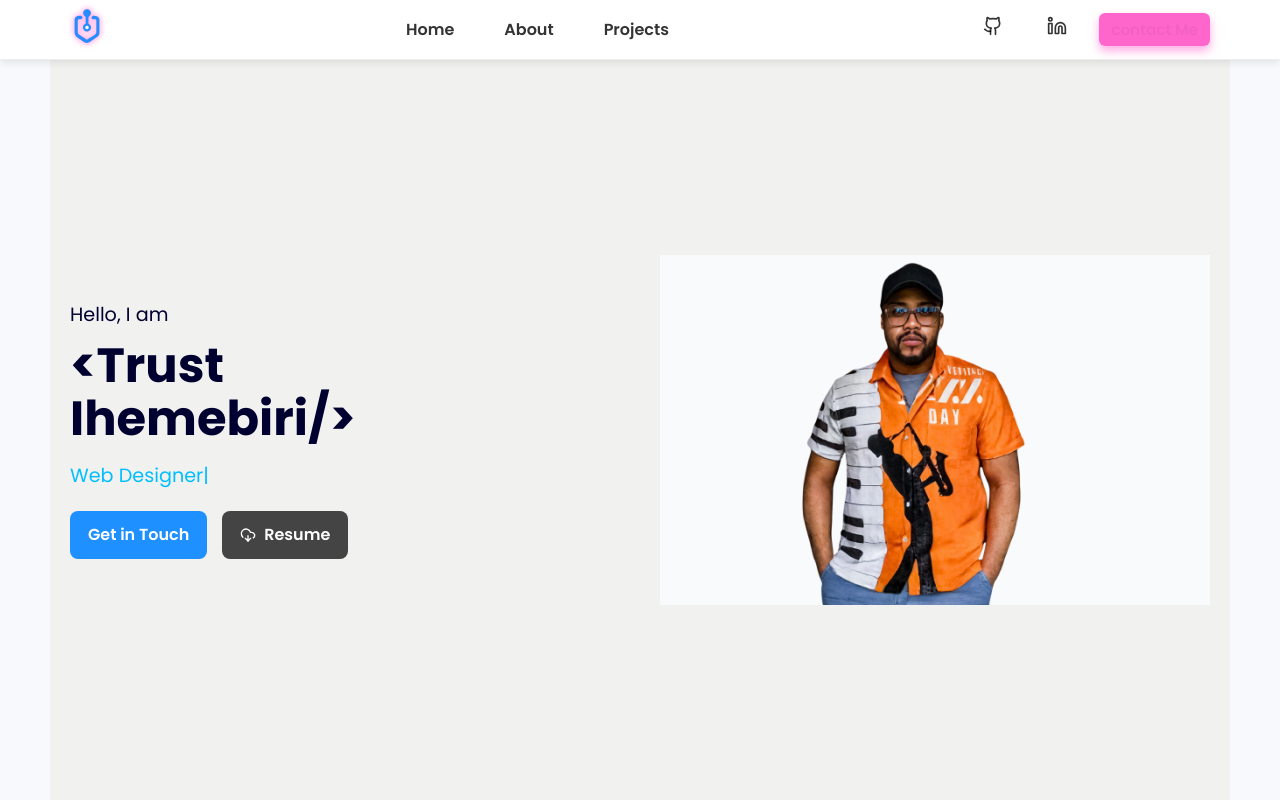
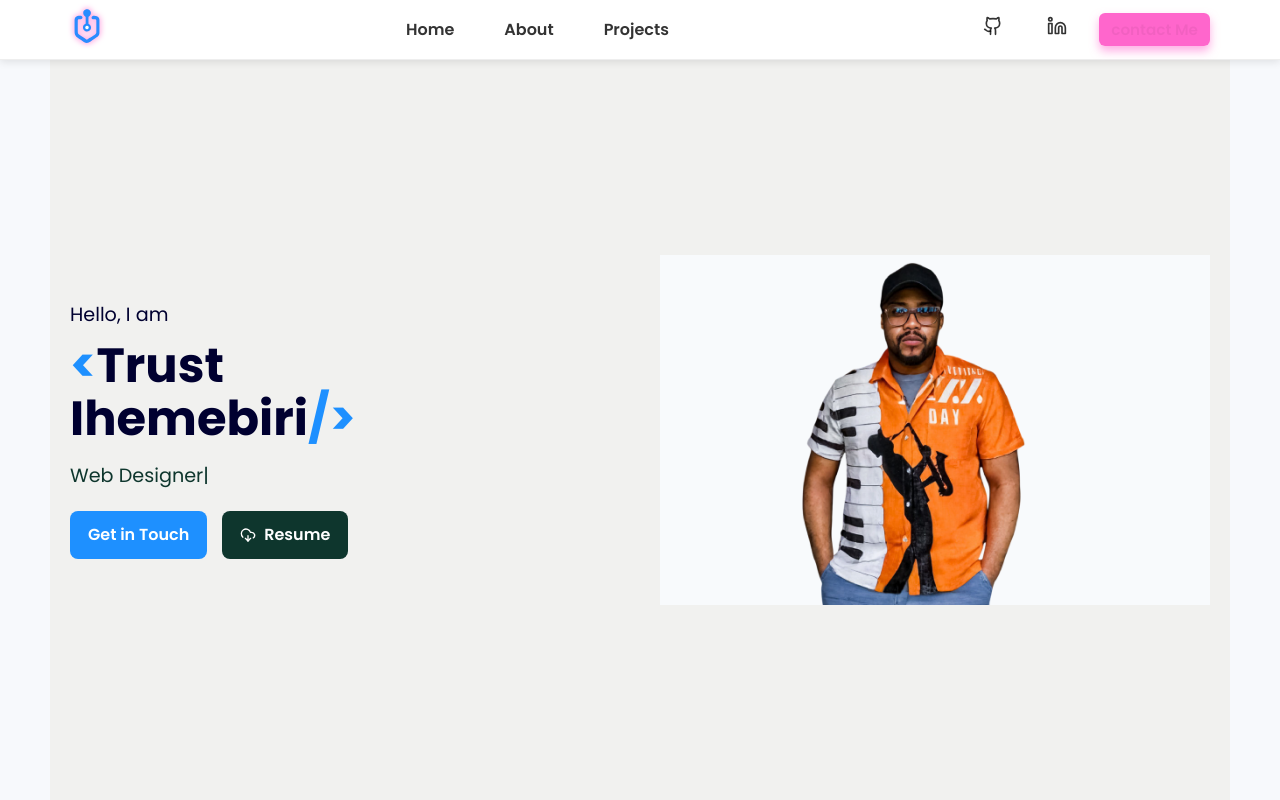
Before and after one commit to Trust447/PERSONAL-PORTFOLIO-WEBSITE, a React (Vite) app in the folder trust-portfolio/: page / in a window 1280 px wide. Shown: the top 800 px of the page. Built offline with nearby package versions, Linux system fonts and the light colour scheme.

Commit message:
updated home component

```diff
--- a/trust-portfolio/src/components/home-component/home-styles.css
+++ b/trust-portfolio/src/components/home-component/home-styles.css
@@ -37,6 +37,9 @@
   margin: 0;
   line-height: 1.1;
 }
+.name span {
+  color: #1e90ff;
+}
 
 .last-name {
   margin-bottom: 1rem;
@@ -44,7 +47,7 @@
 
 .typing {
   font-size: 1.2rem;
-  color: #00bfff;
+  color: #0e362d;
   margin-top: 10px;
   font-style: italic;
 }
@@ -75,15 +78,15 @@
 }
 
 .cta-button:hover {
-  background-color: #0d6efd;
+  background-color: #0e362d;
 }
 
 .resume-button {
-  background-color: #444;
+  background-color: #0e362d;
 }
 
 .resume-button:hover {
-  background-color: #666;
+  background-color: #1e90ff;
 }
 
 .download-icon {
```
